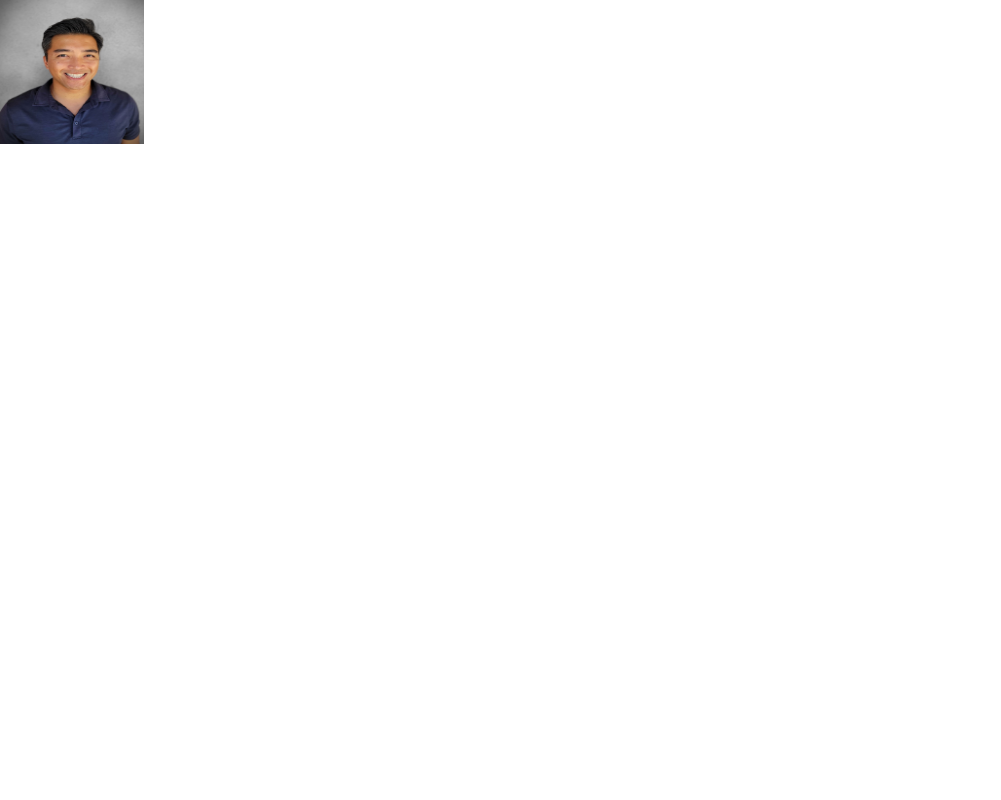
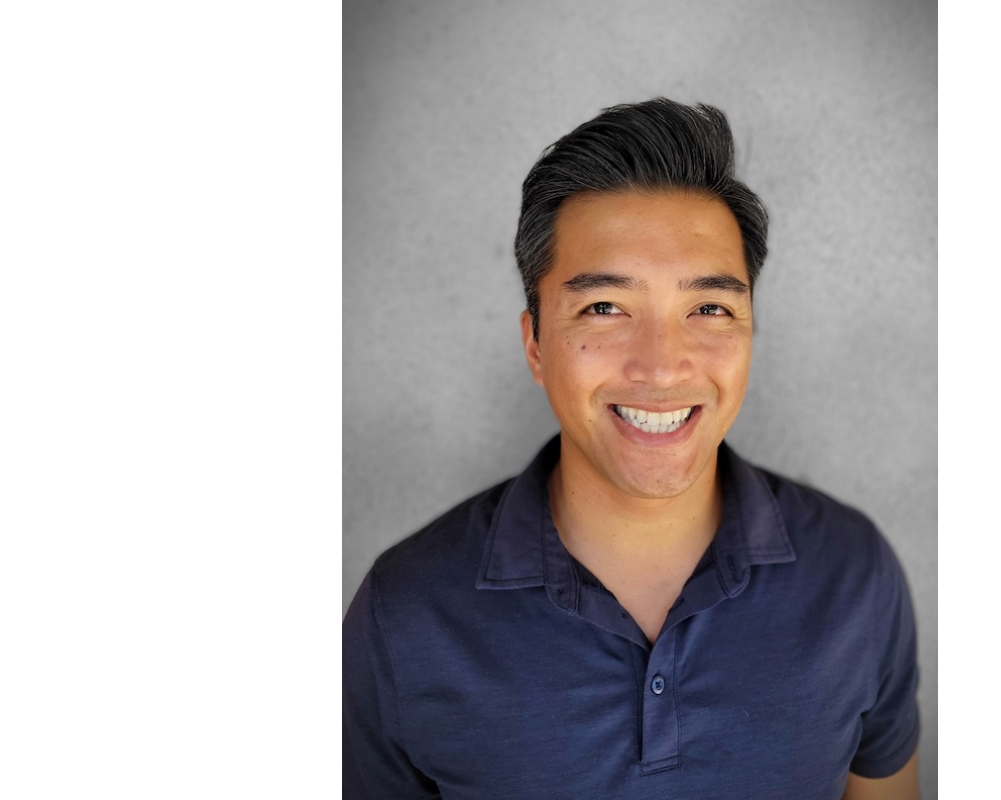
Before and after one commit to Ranada/nextjs_dashboard, a Next.js app: page /about in a window 1280 px wide. Shown: the whole page, without its empty margins (0-1001 px from the left). Built offline with nearby package versions, Linux system fonts and the light colour scheme.

Commit message:
Update appbar title

```diff
--- a/pages/about.tsx
+++ b/pages/about.tsx
@@ -4,8 +4,11 @@ export default function about() {
   return (
     <Image
       src="/images/neilranada.jpg" // Route of the image file
-      height={144} // Desired size with correct aspect ratio
-      width={144} // Desired size with correct aspect ratio
+      layout="fill"
+      objectFit="contain"
+      sizes="10vh"
+      // height={144} // Desired size with correct aspect ratio
+      // width={144} // Desired size with correct aspect ratio
       alt="Your Name"
     />
   );
--- a/pages/components/AppBar.tsx
+++ b/pages/components/AppBar.tsx
@@ -15,7 +15,7 @@ export default class AppBar extends React.Component {
             alt="Your Name"
           />
         </div>
-        <h4>Next.js</h4>
+        <p>Next.js Dashboard</p>
         <PivotTabs></PivotTabs>
       </div>
     );
--- a/pages/index.tsx
+++ b/pages/index.tsx
@@ -14,7 +14,7 @@ export default function Home() {
   return (
     <div className={styles.container}>
       <Head>
-        <title>Next.js</title>
+        <title>Next.js Dashboard</title>
         <meta name="description" content="Generated by create next app" />
         <link rel="icon" href="/favicon.ico" />
       </Head>
```
